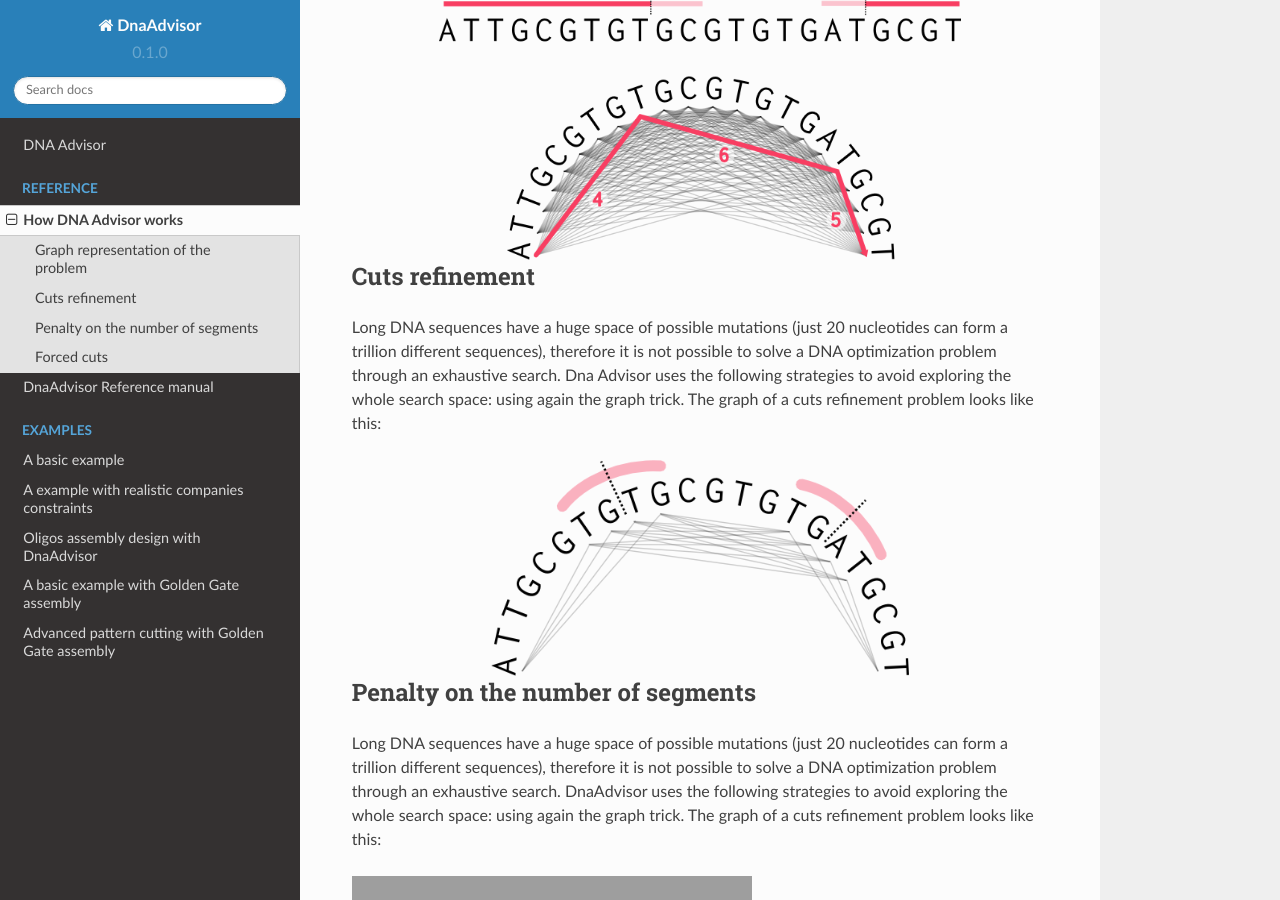
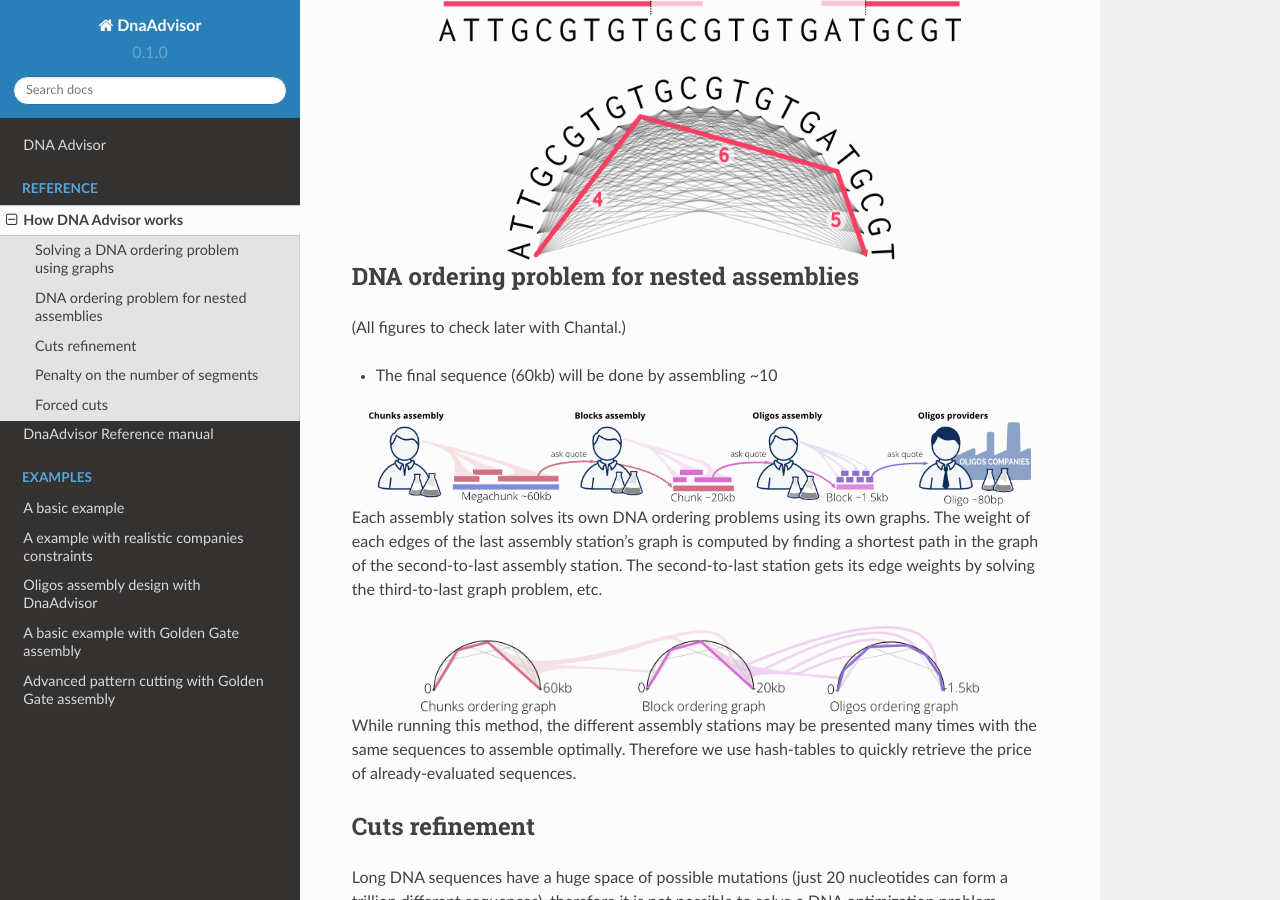
Before and after one commit to Edinburgh-Genome-Foundry/DnaWeaver, a Sphinx documentation site: the page built from docs/how_it_works.rst, in a window 1280 px wide and 900 px high, scrolled down 721 px. Built offline with Sphinx 7.4.7 and the Read the Docs theme 2.0.0, drawn with Linux system fonts in a browser that asks for light colours; some of the changed text lies outside the part shown.

Commit message:
Added a little doc.

```diff
--- a/docs/how_it_works.rst
+++ b/docs/how_it_works.rst
@@ -3,8 +3,8 @@
 How DNA Advisor works
 ----------------------
 
-Graph representation of the problem
-~~~~~~~~~~~~~~~~~~~~~~~~~~~~~~~~~~~
+Solving a DNA ordering problem using graphs
+~~~~~~~~~~~~~~~~~~~~~~~~~~~~~~~~~~~~~~~~~~~~
 
 Long DNA sequences have a huge space of possible mutations
 (just 20 nucleotides can form a trillion different sequences), therefore it is not
@@ -23,6 +23,31 @@
 .. figure:: images/graph.png
    :figwidth: 75%
    :align: center
+
+DNA ordering problem for nested assemblies
+~~~~~~~~~~~~~~~~~~~~~~~~~~~~~~~~~~~~~~~~~~~~
+
+(All figures to check later with Chantal.)
+
+- The final sequence (60kb) will be done by assembling ~10
+
+.. figure:: images/hierarchical_assemblies.png
+   :figwidth: 95%
+   :align: center
+
+Each assembly station solves its own DNA ordering problems using its own graphs.
+The weight of each edges of the last assembly station's graph is computed by
+finding a shortest path in the graph of the second-to-last assembly station.
+The second-to-last station gets its edge weights by solving the third-to-last graph problem, etc.
+
+.. figure:: images/hierarchical_assemblies_graphs.png
+  :figwidth: 80%
+  :align: center
+
+While running this method, the different assembly stations may be presented many
+times with the same sequences to assemble optimally. Therefore we use hash-tables to
+quickly retrieve the price of already-evaluated sequences.
+
 
 Cuts refinement
 ~~~~~~~~~~~~~~~
```
Also changed, not shown: docs/images/hierarchical_assemblies.png (added), docs/images/hierarchical_assemblies_graphs.png (added).
